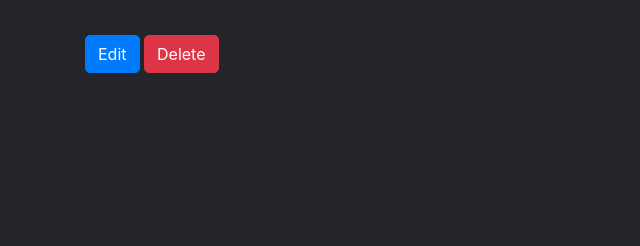
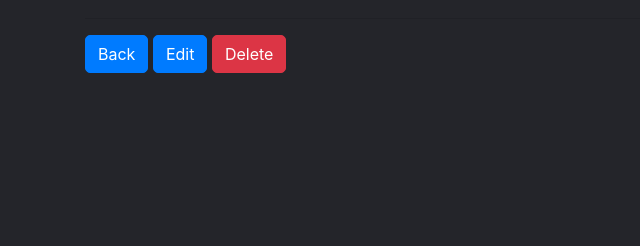
Before and after one commit to sabihdordab/simple-toolbox, a Django app: template notepad/templates/notepad/note_page.html in a window 1280 px wide. Shown: the part 120-366 px from the top of the page, without its empty margins (0-640 px from the left). Run offline with Django 4.2, Linux system fonts and the light colour scheme; the template is opened without the code that fills it, so the values that code supplies are empty; the visitor is signed in with stand-in values (Sample User, id 1); some libraries are stand-ins or nearby versions.

Commit message:
create back btn to reverse into notepad index page

```diff
--- a/notepad/templates/notepad/note_page.html
+++ b/notepad/templates/notepad/note_page.html
@@ -19,6 +19,7 @@
         <br>
         <p>date : {{ date }}</p>
         <hr>
+        <a class="btn btn-primary" href="{% url 'notepad:index'%}">Back</a>
         <a class="btn btn-primary" id="edit-note">Edit</a>
         <a href="" class="btn btn-danger" id="delete-note">Delete</a>
     </div>
```
